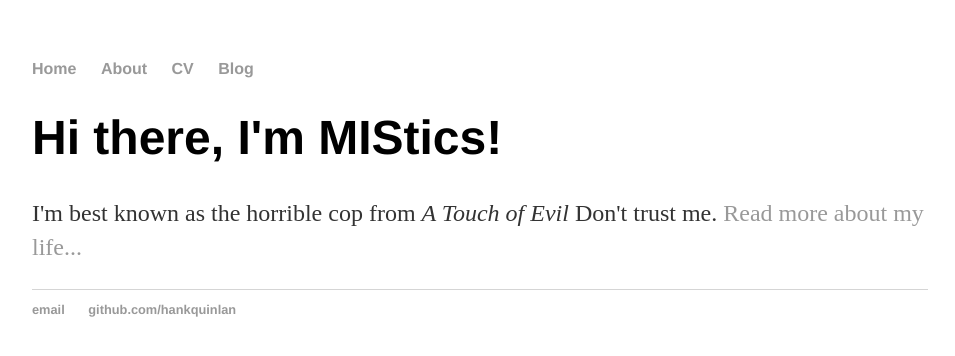
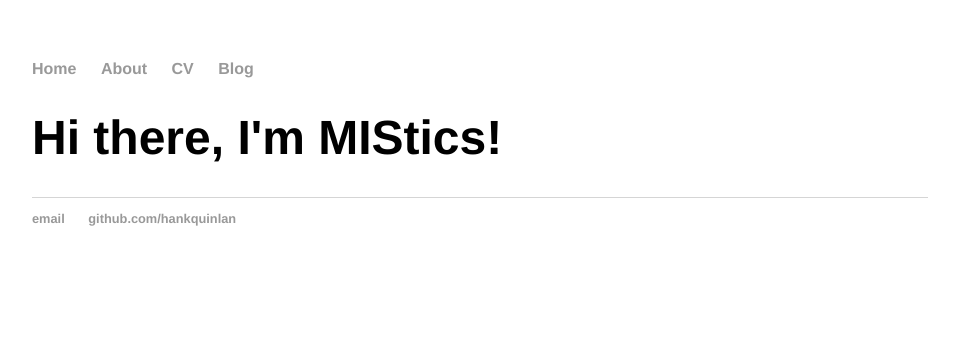
Before and after one commit to mistics/mistics.github.io, a Jekyll site: the page built from index.html, in a window 1280 px wide. Shown: the top 356 px of the page, without its empty margins (160-1115 px from the left). Built offline with Jekyll 4.4.1, drawn with Linux system fonts in a browser that asks for light colours.

Commit message:
Update index.html

```diff
--- a/index.html
+++ b/index.html
@@ -1,9 +1,7 @@
 ---
 layout: default
 title: MIStics
-theme: cayman
 ---
 <div class="blurb">
 	<h1>Hi there, I'm MIStics!</h1>
-	<p>I'm best known as the horrible cop from <em>A Touch of Evil</em> Don't trust me. <a href="/about">Read more about my life...</a></p>
 </div><!-- /.blurb -->
```
